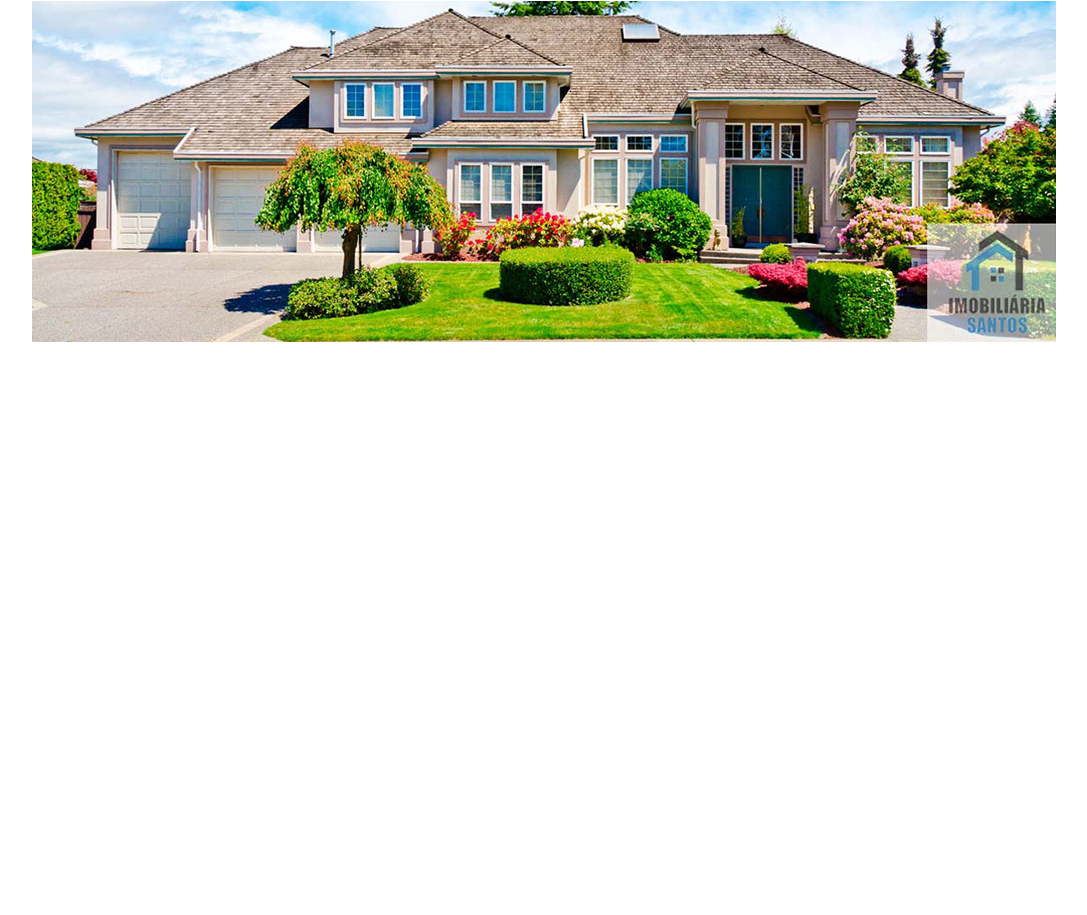
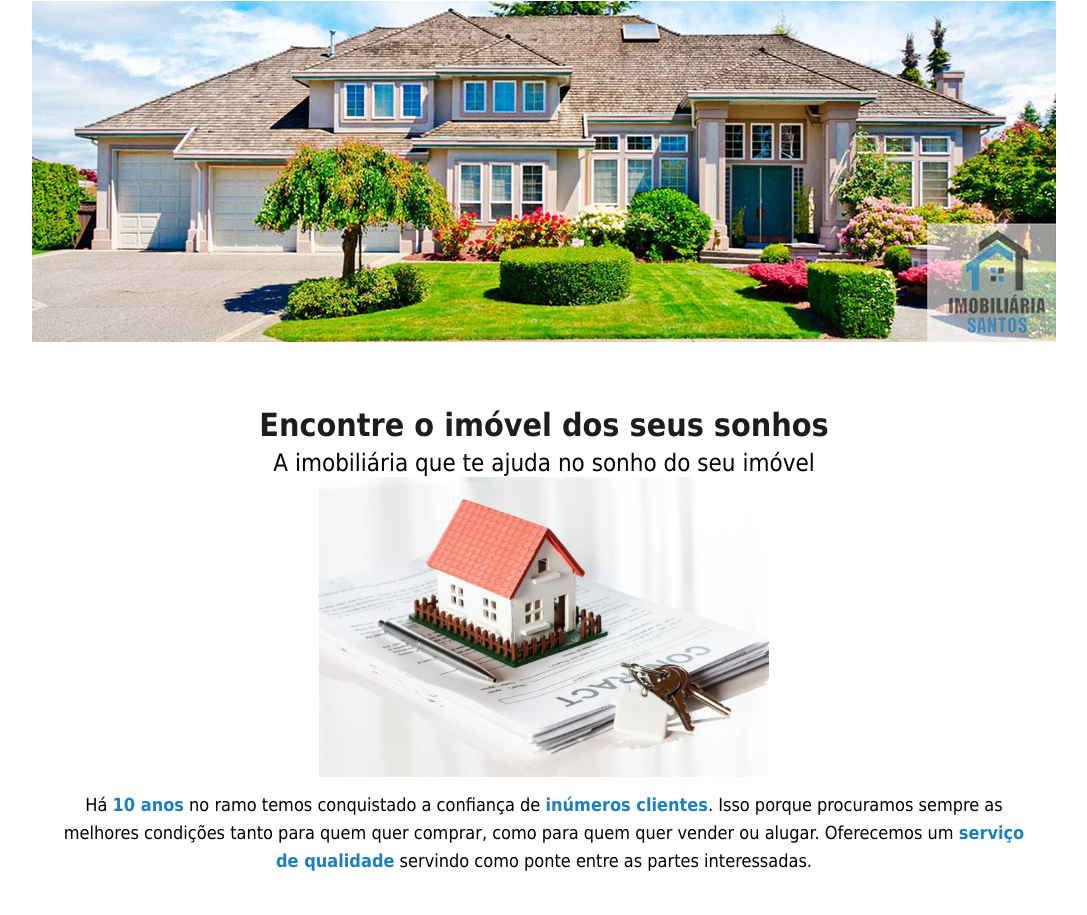
Before and after one commit to josecicerojunior/Imobiliaria1a, a plain HTML site: page index.html in a window 1280 px wide. Shown: the part 311-1226 px from the top of the page, without its empty margins (96-1183 px from the left). Before the commit the page ends 800 px from the top, so only its background shows below. Drawn offline with Linux system fonts and the light colour scheme.

Commit message:
paragrafo seção sobre

```diff
--- a/css/estilo.css
+++ b/css/estilo.css
@@ -28,9 +28,23 @@
   margin: 10px auto;
   width: 980px;
 }
-
 /* BANNER */
 .banner {
   padding-top: 0;
   margin-top: 50px;
 }
+/* SOBRE */
+.imagem {
+  width: 450px;
+}
+h1 {
+  color: #1d1d1d;
+  margin-bottom: 5px;
+}
+h2 {
+  font-weight: normal;
+}
+.texto-azul {
+  color: #1d80c1;
+  font-weight: bold;
+}
--- a/index.html
+++ b/index.html
@@ -24,8 +24,20 @@
   </div>
   <!-- FIM SEÇÃO BANNER -->
 
+  <!--INICIO DA SEÇÃO SOBRE -->
+  <div id="sobre" class="secao">
+    <h1>Encontre o imóvel dos seus sonhos</h1>
+    <h2>A imobiliária que te ajuda no sonho do seu imóvel</h2>
+    <img class="imagem"  src="/img/imovel-assinatura.jpg" alt="">
 
+    <p class="paragrafo">
+      Há <span class="texto-azul">10 anos</span> no ramo
+      temos conquistado a confiança de <span class="texto-azul">inúmeros clientes</span>.
+      Isso porque procuramos sempre as melhores condições tanto para quem quer comprar, como para
+       quem quer vender ou alugar. Oferecemos um <span class="texto-azul">serviço de qualidade</span>
+      servindo como ponte entre as partes interessadas.
+    </p>
 
-
+  </div>
 </body>
 </html>
```
